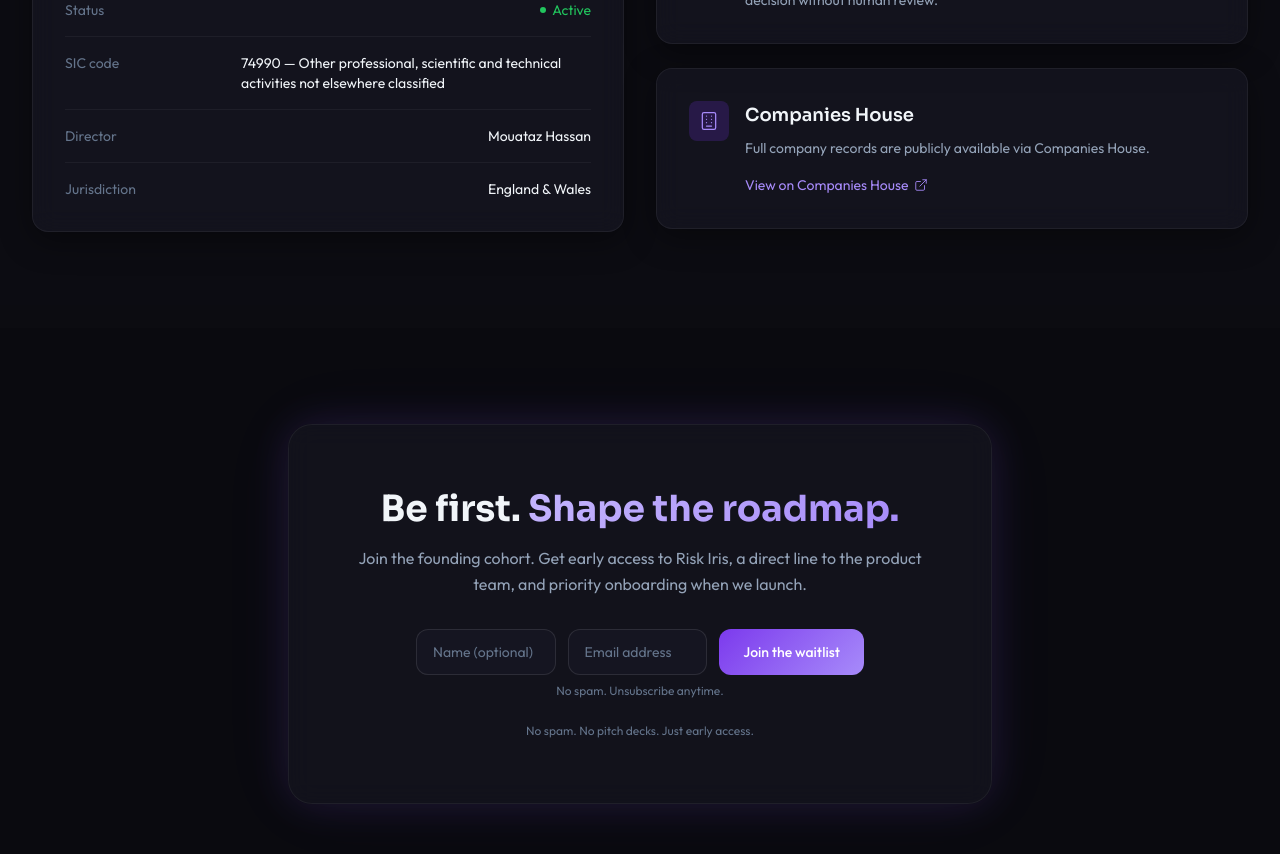
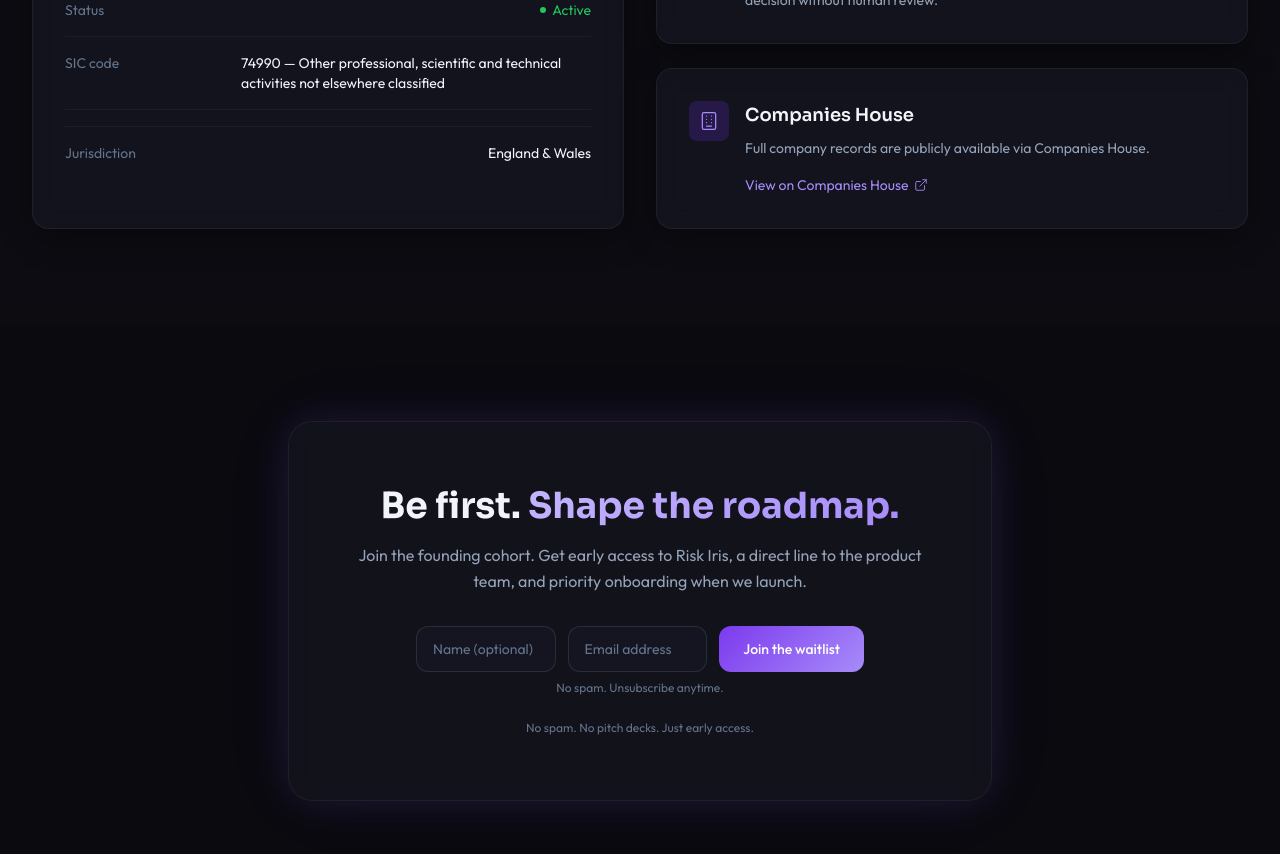
Before and after one commit to corporateresearch/RiskIrisLandingPage, a Next.js app: page / in a window 1280 px wide. Shown: the part 8840-9694 px from the top of the page. Built offline with nearby package versions, Linux system fonts and the light colour scheme.

Commit message:
chore: remove director and psc information from company data

```diff
--- a/src/components/AboutCompany.tsx
+++ b/src/components/AboutCompany.tsx
@@ -10,8 +10,6 @@ const companyData = {
   registeredAddress: "14859, 182-184 High Street North, London, United Kingdom, E6 2JA",
   sicCode: "74990",
   sicDescription: "Other professional, scientific and technical activities not elsewhere classified",
-  director: "Mouataz Hassan",
-  psc: "Mouataz Hassan",
   jurisdiction: "England & Wales",
 }
 
@@ -65,10 +63,6 @@ export default function AboutCompany() {
                 <dd className="text-sm text-text-primary">{companyData.sicCode} — {companyData.sicDescription}</dd>
               </div>
               <div className="h-px bg-white/5" />
-              <div className="flex flex-col sm:flex-row sm:justify-between sm:items-start gap-1 sm:gap-4">
-                <dt className="text-sm text-text-muted shrink-0 w-40">Director</dt>
-                <dd className="text-sm text-text-primary">{companyData.director}</dd>
-              </div>
               <div className="h-px bg-white/5" />
               <div className="flex flex-col sm:flex-row sm:justify-between sm:items-start gap-1 sm:gap-4">
                 <dt className="text-sm text-text-muted shrink-0 w-40">Jurisdiction</dt>
```
